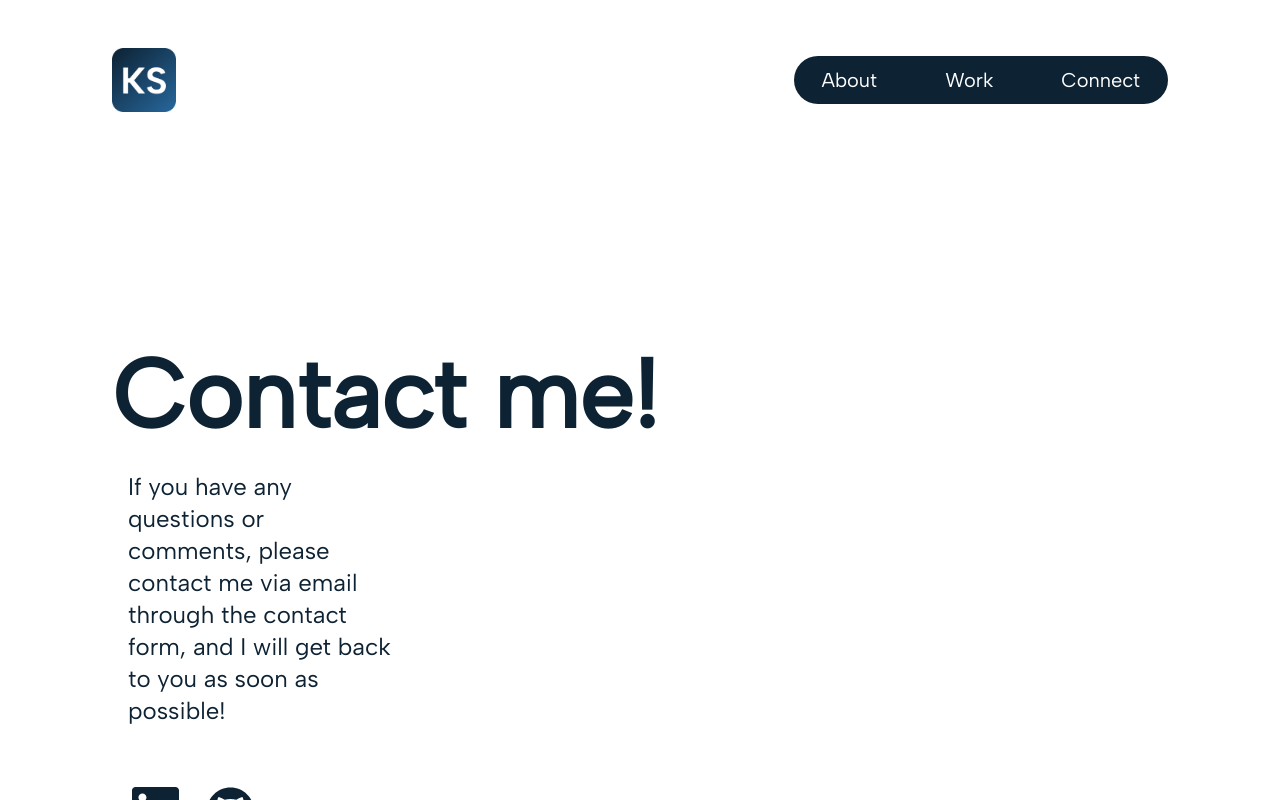
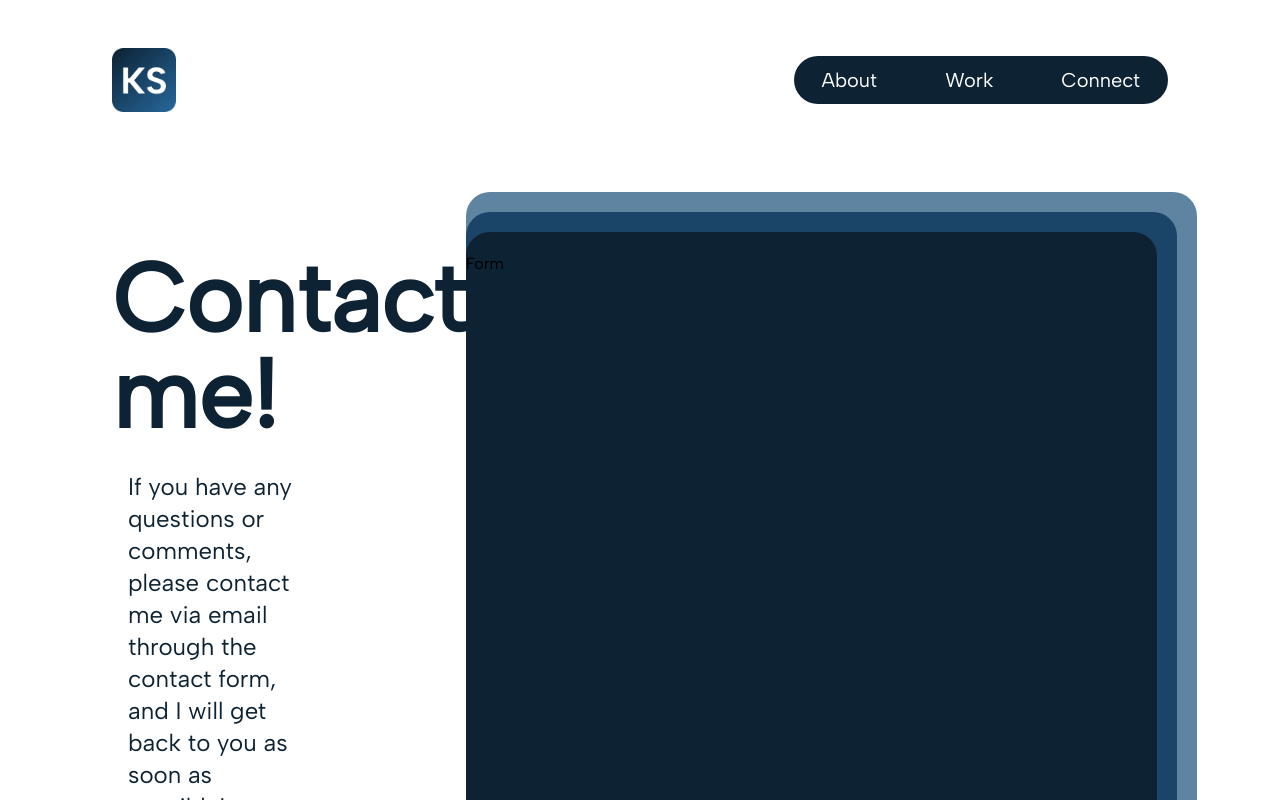
Before and after one commit to ksamonte50/personal-portfolio, a Next.js app: page /connect in a window 1280 px wide. Shown: the top 800 px of the page. Built offline with nearby package versions, Linux system fonts and the light colour scheme.

Commit message:
adjust form containers spacing

```diff
--- a/app/connect/page.tsx
+++ b/app/connect/page.tsx
@@ -6,9 +6,10 @@ export default function Connect() {
     return (
         <>
             <Navbar />
-            <aside className="flex flex-col justify-center mx-28 h-screen">
+            <main className="flex mx-28">
+                <aside className="flex flex-col justify-center h-screen w-1/2">
                     <h1 className="text-darkestblue text-8xl font-semibold mb-7">Contact me!</h1>
-                <p className="text-darkestblue text-2xl w-1/4 ml-4 mb-14">If you have any questions or comments, please contact me via email through the contact form, and I will get back to you as soon as possible!</p>
+                    <p className="text-darkestblue text-2xl ml-4 mb-14 w-1/2">If you have any questions or comments, please contact me via email through the contact form, and I will get back to you as soon as possible!</p>
                     <ul className="flex items-center gap-5 ml-4">
                         <li>
                             <a href="https://www.linkedin.com/in/kyle-michael-samonte/" target="_blank">
@@ -42,13 +43,14 @@ export default function Connect() {
                         </li>
                     </ul>
                 </aside>
-            <div>
-                <div>
-                    <div>
-                        <form action=""></form>
+                <div className="w-[731px] h-[751px] flex-shrink-0 rounded-3xl bg-blue pt-5">
+                    <div className="w-[711px] h-[711px] flex-shrink-0 rounded-3xl bg-darkblue pt-5">
+                        <div className="w-[691px] h-[671px] flex-shrink-0 rounded-3xl bg-darkestblue pt-5">
+                            <p>Form</p>
                         </div>
                     </div>
                 </div>
+            </main>
             <Footer />
         </>
     );
```
Lines whose indentation alone changed are shown as unchanged.
